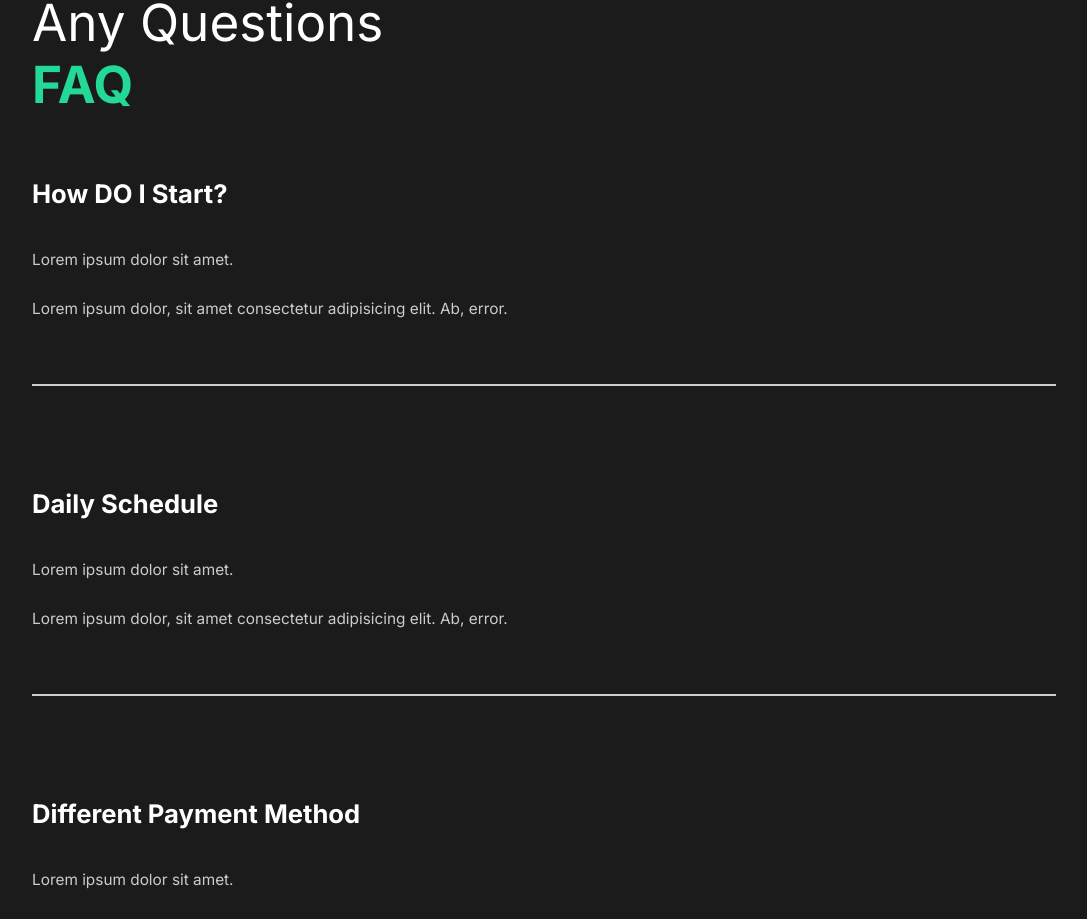
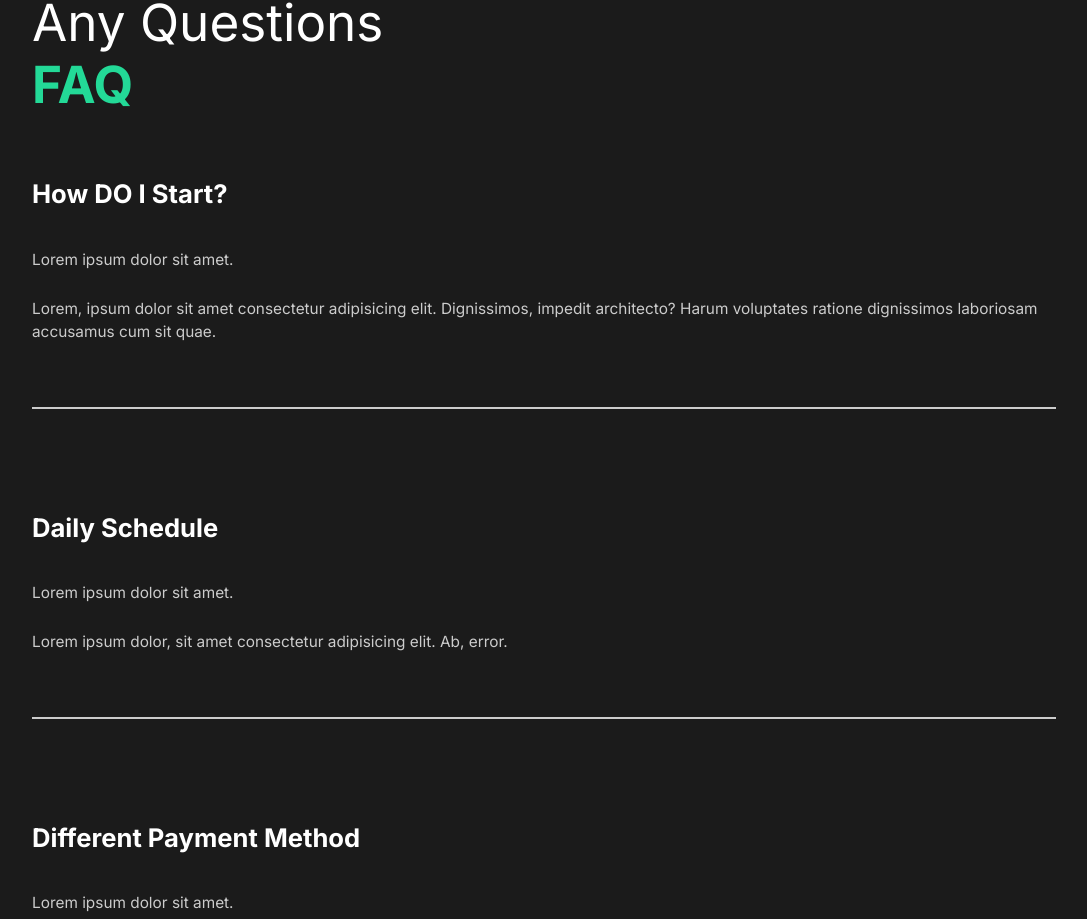
Before and after one commit to reza-goodarzi/Capture-portfolio, a React (Create React App) app: page / in a window 1280 px wide. Shown: the part 1932-2851 px from the top of the page, without its empty margins (96-1183 px from the left). Built offline with nearby package versions, Linux system fonts and the light colour scheme.

Commit message:
reuseable Component

```diff
--- a/src/components/FaqSection.js
+++ b/src/components/FaqSection.js
@@ -1,18 +1,23 @@
+import { useState } from 'react';
 import styled from 'styled-components';
-import {About} from '../styles'
+import { About } from '../styles'
+import Toggle from './Toggle';
 
 const FaqSection = () => {
+	const [faqToggle, setFaqToggle] = useState(false);
 	return (
 		<Faq>
 			<h2>Any Questions <span>FAQ</span></h2>
+			<Toggle>
 				<div className="question">
 					<h4>How DO I Start?</h4>
 					<div className="answer">
 						<p>Lorem ipsum dolor sit amet.</p>
-					<p>Lorem ipsum dolor, sit amet consectetur adipisicing elit. Ab, error.</p>
+						<p>Lorem, ipsum dolor sit amet consectetur adipisicing elit. Dignissimos, impedit architecto? Harum voluptates ratione dignissimos laboriosam accusamus cum sit quae.</p>
 					</div>
 					<div className="faq-line"></div>
 				</div>
+			</Toggle>
 			<div className="question">
 				<h4>Daily Schedule</h4>
 				<div className="answer">
--- /dev/null
+++ b/src/components/Toggle.js
@@ -0,0 +1,12 @@
+import { useState } from "react";
+
+const Toggle = ({ children }) => {
+	const [toggle, setToggle] = useState(true);
+	return (
+		<div onClick={() => setToggle(!toggle)}>
+			{toggle && children}
+		</div>
+	);
+}
+
+export default Toggle;
```
Lines whose indentation alone changed are shown as unchanged.
